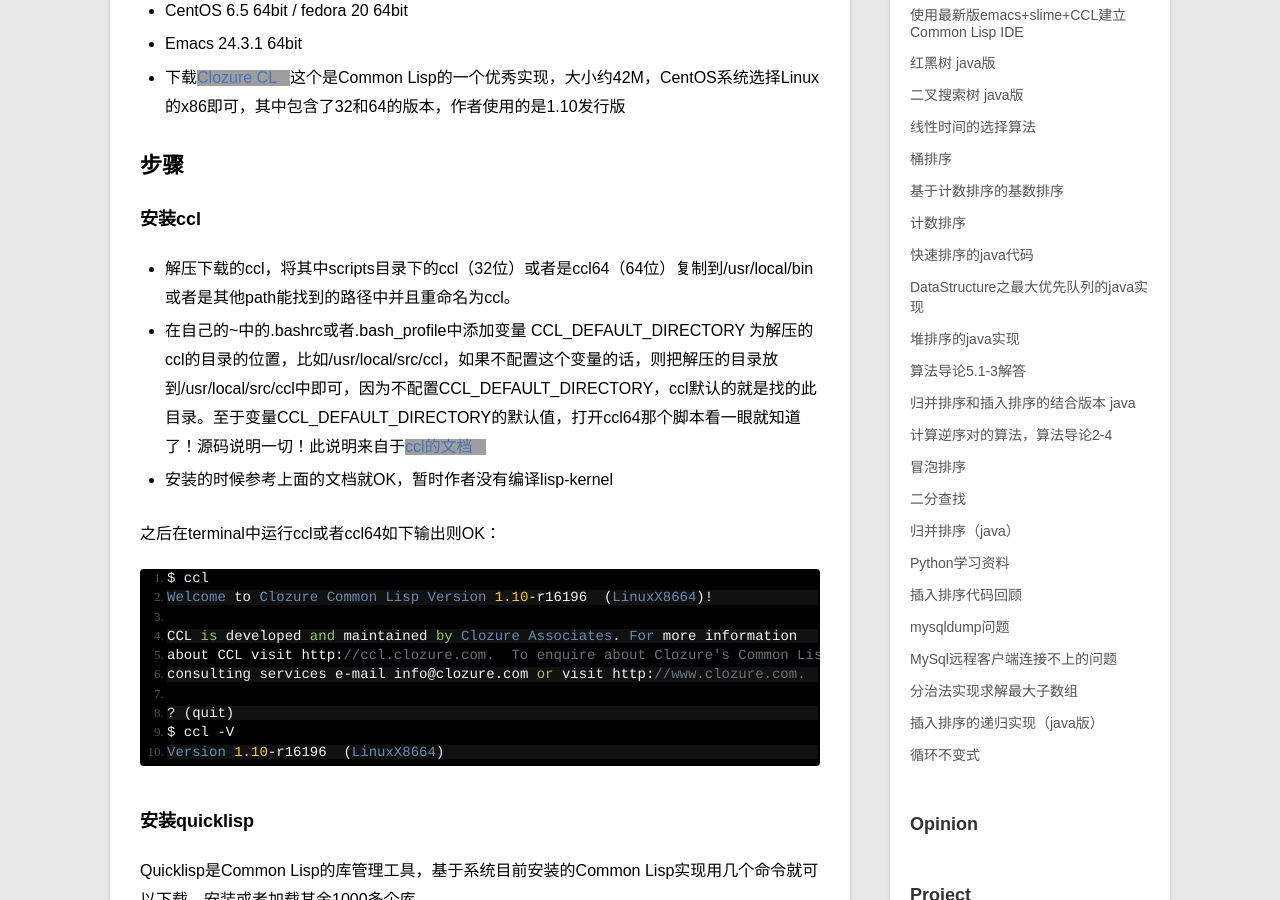
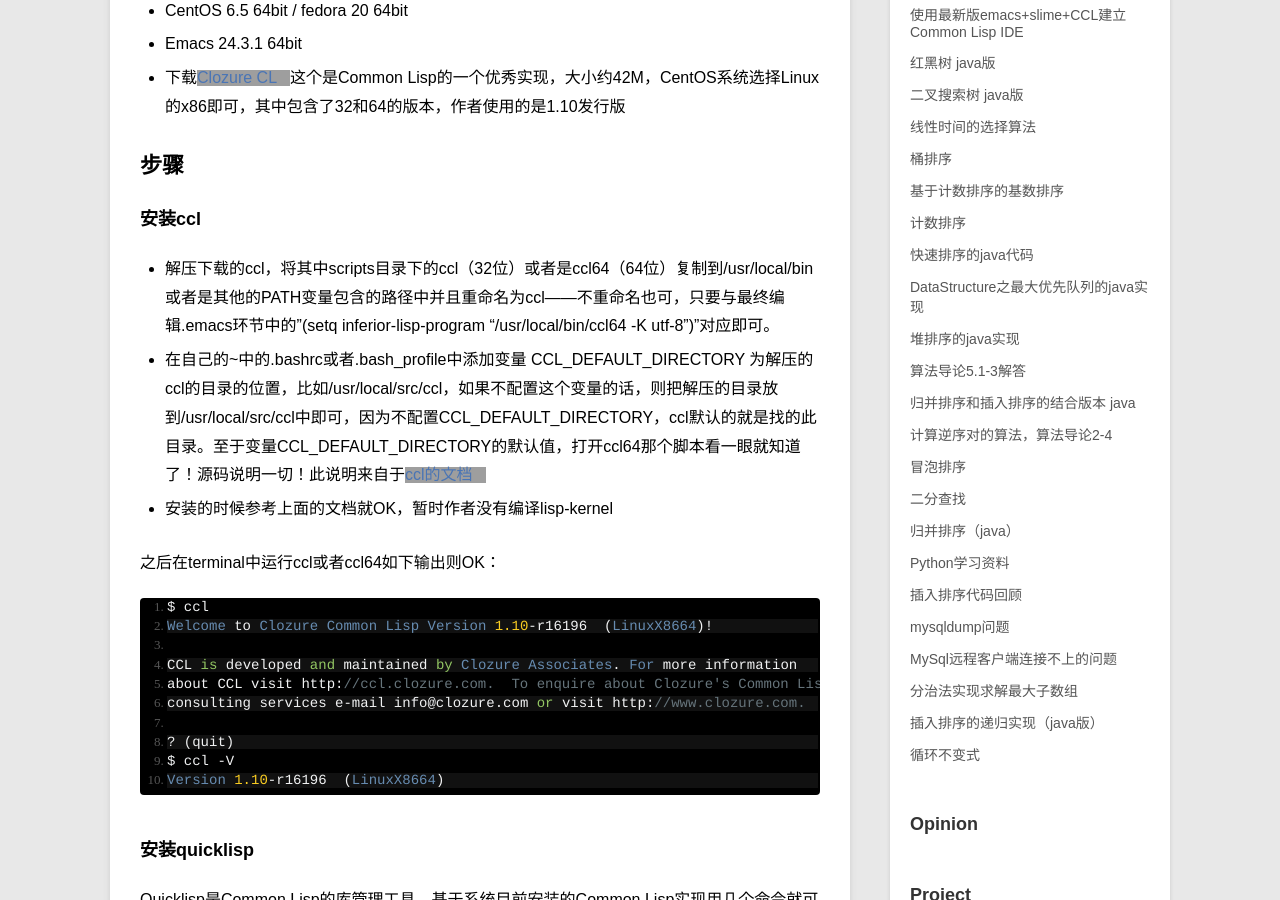
Before and after one commit to HerculesShek/HerculesShek.github.io, a Jekyll site: the page built from _posts/2013-11-24-build-slime-emacs-clozureCL.md, in a window 1280 px wide and 900 px high, scrolled down 551 px. Built offline with Jekyll 4.4.1, drawn with Linux system fonts in a browser that asks for light colours; Markdown is read by kramdown in place of the engine named in the settings; grey boxes are pictures that could not be loaded.

Commit message:
edit the article

````diff
--- a/_posts/2013-11-24-build-slime-emacs-clozureCL.md
+++ b/_posts/2013-11-24-build-slime-emacs-clozureCL.md
@@ -19,11 +19,12 @@
 
 ### 安装ccl
 
-- 解压下载的ccl，将其中scripts目录下的ccl（32位）或者是ccl64（64位）复制到/usr/local/bin或者是其他path能找到的路径中并且重命名为ccl。
+- 解压下载的ccl，将其中scripts目录下的ccl（32位）或者是ccl64（64位）复制到/usr/local/bin或者是其他的PATH变量包含的路径中并且重命名为ccl——不重命名也可，只要与最终编辑.emacs环节中的"(setq inferior-lisp-program "/usr/local/bin/ccl64 -K utf-8")"对应即可。
 - 在自己的~中的.bashrc或者.bash_profile中添加变量 CCL\_DEFAULT\_DIRECTORY 为解压的ccl的目录的位置，比如/usr/local/src/ccl，如果不配置这个变量的话，则把解压的目录放到/usr/local/src/ccl中即可，因为不配置CCL\_DEFAULT\_DIRECTORY，ccl默认的就是找的此目录。至于变量CCL\_DEFAULT\_DIRECTORY的默认值，打开ccl64那个脚本看一眼就知道了！源码说明一切！此说明来自于[ccl的文档][3]
 - 安装的时候参考上面的文档就OK，暂时作者没有编译lisp-kernel
 
 之后在terminal中运行ccl或者ccl64如下输出则OK：
+
 ```
 $ ccl
 Welcome to Clozure Common Lisp Version 1.10-r16196  (LinuxX8664)!
@@ -42,9 +43,11 @@
 Quicklisp是Common Lisp的库管理工具，基于系统目前安装的Common Lisp实现用几个命令就可以下载、安装或者加载其余1000多个库
 
 在[quicklisp][2]下载最新的quicklisp.lisp，只有55k
+
 ```
 $ curl -O http://beta.quicklisp.org/quicklisp.lisp
 ```
+
 之后打开终端：
 
 	$ ccl --load quicklisp.lisp
@@ -69,6 +72,7 @@
 ### 为Emacs添加slime
 
 打开~/.emacs 添加：
+
 ```
 (set-language-environment "utf-8")
 (add-to-list 'load-path "~/src/slime/")  ;or wherever you put it
````
